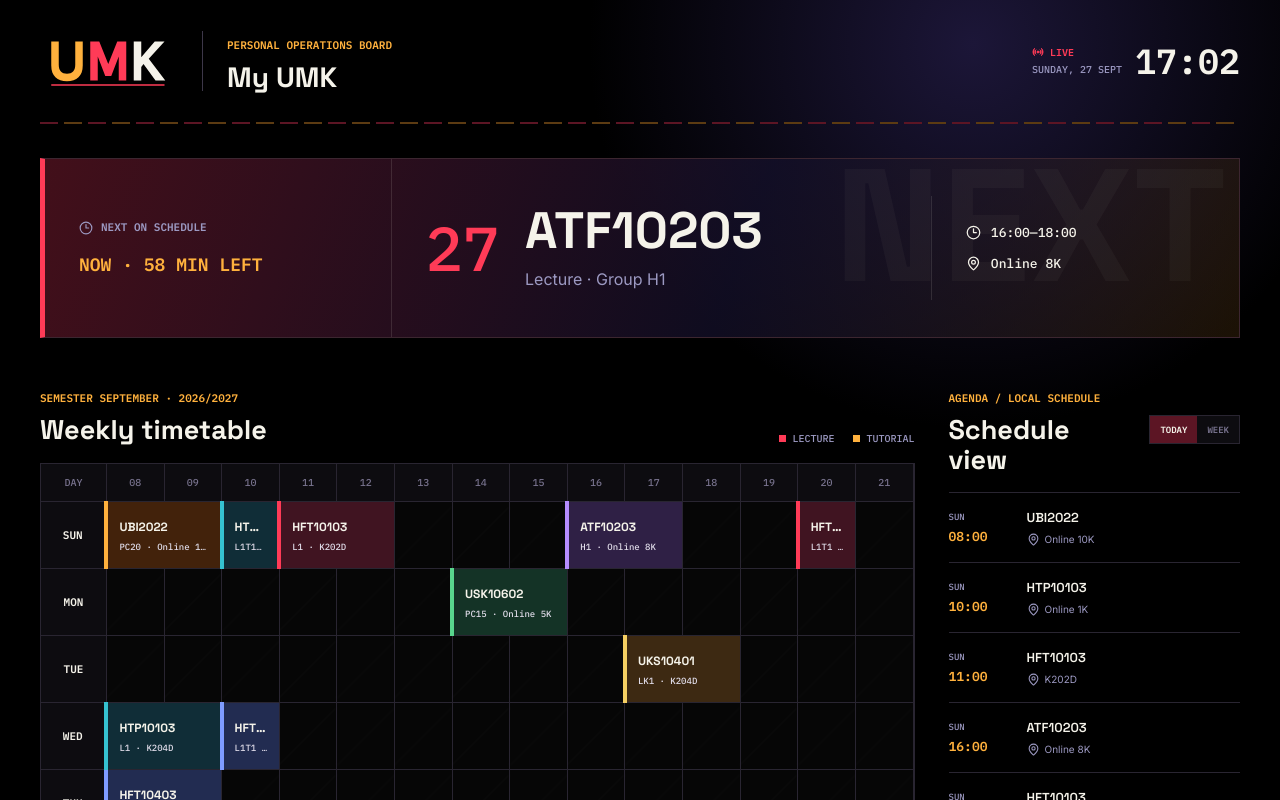
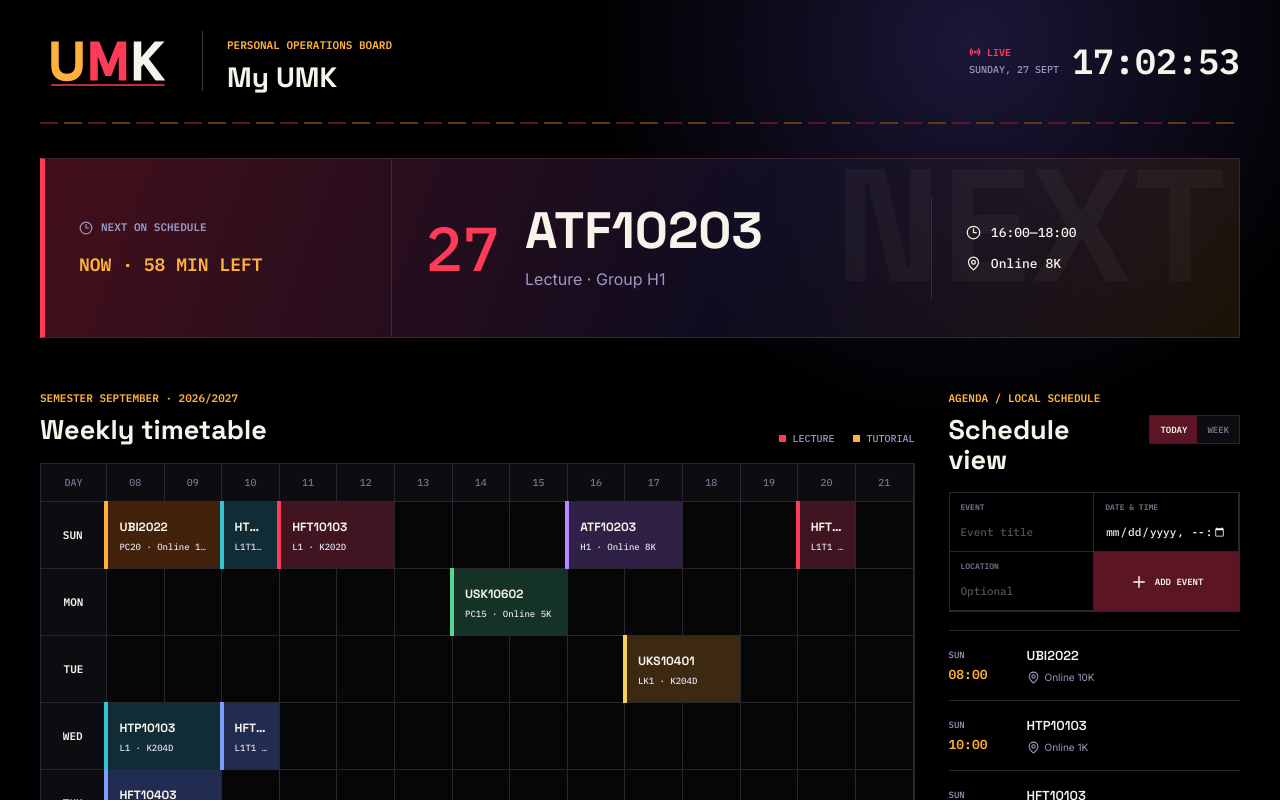
Before and after one commit to yongjern/UMKSystem, a Next.js app: page / in a window 1280 px wide. Shown: the top 800 px of the page. Built offline with nearby package versions, Linux system fonts and the light colour scheme; no server answers.

Commit message:
[core] Change CSS

```diff
--- a/src/components/dashboard.tsx
+++ b/src/components/dashboard.tsx
@@ -1,8 +1,8 @@
 "use client";
 
-import { ArrowRight, ArrowUpRight, BookOpen, BusFront, CalendarDays, Clock3, FileText, GraduationCap, MapPin, MessageCircle, MoonStar, Radio, Sparkles, Video, Wifi } from "lucide-react";
+import { ArrowRight, ArrowUpRight, BookOpen, BusFront, CalendarDays, Clock3, FileText, GraduationCap, MapPin, MessageCircle, MoonStar, Plus, Radio, Sparkles, Trash2, Video, Wifi } from "lucide-react";
 import Image from "next/image";
-import { useEffect, useState } from "react";
+import { type FormEvent, useEffect, useState } from "react";
 import { quickLinks, type QuickLink } from "@/data/links";
 import { busOperatingDays, busRoutes, type BusDirection } from "@/data/bus-schedule";
 import { classSchedule, dayNames, type ClassSession } from "@/data/schedule";
@@ -172,20 +172,67 @@ function BusSchedule({ now }: { now: Date }) {
 function Agenda({ now }: { now: Date }) {
   const [view, setView] = useState<"today" | "week">("today");
   const [events, setEvents] = useState<CalendarEvent[]>([]);
+  const [customEvents, setCustomEvents] = useState<CalendarEvent[]>([]);
   const [source, setSource] = useState<"google" | "seed">("seed");
+  const [title, setTitle] = useState("");
+  const [dateTime, setDateTime] = useState("");
+  const [location, setLocation] = useState("");
   useEffect(() => {
     fetch("/api/calendar").then((response) => response.json()).then((data: { events?: CalendarEvent[]; source?: "google" | "seed" }) => {
       if (data.events?.length) setEvents(data.events);
       if (data.source) setSource(data.source);
     }).catch(() => setSource("seed"));
+    try {
+      const savedEvents = window.localStorage.getItem("umk-custom-events");
+      if (savedEvents) setCustomEvents(JSON.parse(savedEvents) as CalendarEvent[]);
+    } catch {
+      setCustomEvents([]);
+    }
   }, []);
+
+  function saveCustomEvents(nextEvents: CalendarEvent[]) {
+    setCustomEvents(nextEvents);
+    window.localStorage.setItem("umk-custom-events", JSON.stringify(nextEvents));
+  }
+
+  function addCustomEvent(event: FormEvent<HTMLFormElement>) {
+    event.preventDefault();
+    if (!title.trim() || !dateTime) return;
+    const start = new Date(dateTime).toISOString();
+    saveCustomEvents([...customEvents, {
+      id: `custom-${crypto.randomUUID()}`,
+      title: title.trim(),
+      location: location.trim() || "No location",
+      start,
+      end: start,
+      allDay: false,
+    }]);
+    setTitle("");
+    setDateTime("");
+    setLocation("");
+  }
+
+  function removeCustomEvent(id: string) {
+    saveCustomEvents(customEvents.filter((event) => event.id !== id));
+  }
+
   const seedEvents = classSchedule.filter((session) => view === "week" || session.day === now.getDay()).map((session) => ({ id: `${session.day}-${session.start}-${session.code}`, title: session.code, location: session.mode, start: sessionDate(session, now).toISOString(), end: "", allDay: false }));
-  const visibleEvents = (source === "google" ? events : seedEvents).filter((event) => view === "week" || new Date(event.start).toDateString() === now.toDateString()).slice(0, 6);
+  const weekEnd = new Date(now);
+  weekEnd.setDate(now.getDate() + 7);
+  const visibleEvents = [...(source === "google" ? events : seedEvents), ...customEvents]
+    .filter((event) => view === "today" ? new Date(event.start).toDateString() === now.toDateString() : new Date(event.start) >= now && new Date(event.start) < weekEnd)
+    .sort((first, second) => new Date(first.start).getTime() - new Date(second.start).getTime());
   return (
     <section className="agenda" aria-labelledby="agenda-title">
       <div className="section-heading compact"><div><span className="eyebrow">AGENDA / {source === "google" ? "GOOGLE SYNC" : "LOCAL SCHEDULE"}</span><h2 id="agenda-title">Schedule view</h2></div><div className="view-toggle" aria-label="Agenda range"><button className={view === "today" ? "active" : ""} onClick={() => setView("today")}>TODAY</button><button className={view === "week" ? "active" : ""} onClick={() => setView("week")}>WEEK</button></div></div>
+      <form className="event-form" onSubmit={addCustomEvent}>
+        <label><span>EVENT</span><input type="text" value={title} onChange={(event) => setTitle(event.target.value)} placeholder="Event title" required /></label>
+        <label><span>DATE & TIME</span><input type="datetime-local" value={dateTime} onChange={(event) => setDateTime(event.target.value)} required /></label>
+        <label><span>LOCATION</span><input type="text" value={location} onChange={(event) => setLocation(event.target.value)} placeholder="Optional" /></label>
+        <button type="submit" title="Add event"><Plus size={18} /><span>ADD EVENT</span></button>
+      </form>
       <div className="agenda-list">
-        {visibleEvents.length ? visibleEvents.map((event) => { const start = new Date(event.start); return <div className="agenda-row" key={event.id}><time>{start.toLocaleDateString("en-MY", { weekday: "short" })}<strong>{start.toLocaleTimeString("en-MY", { hour: "2-digit", minute: "2-digit", hour12: false })}</strong></time><span><strong>{event.title}</strong><small><MapPin size={13} /> {event.location}</small></span></div>; }) : <p className="empty-agenda">No events scheduled for today.</p>}
+        {visibleEvents.length ? visibleEvents.map((event) => { const start = new Date(event.start); const isCustom = event.id.startsWith("custom-"); return <div className="agenda-row" key={event.id}><time>{start.toLocaleDateString("en-MY", { weekday: "short" })}<strong>{start.toLocaleTimeString("en-MY", { hour: "2-digit", minute: "2-digit", hour12: false })}</strong></time><span><strong>{event.title}</strong><small><MapPin size={13} /> {event.location}</small></span>{isCustom ? <button className="delete-event" onClick={() => removeCustomEvent(event.id)} title="Delete event" aria-label={`Delete ${event.title}`}><Trash2 size={15} /></button> : null}</div>; }) : <p className="empty-agenda">No events scheduled for this view.</p>}
       </div>
     </section>
   );
@@ -193,12 +240,12 @@ function Agenda({ now }: { now: Date }) {
 
 export function Dashboard() {
   const [now, setNow] = useState<Date | null>(null);
-  useEffect(() => { const update = () => setNow(new Date()); update(); const timer = window.setInterval(update, 60000); return () => window.clearInterval(timer); }, []);
+  useEffect(() => { const update = () => setNow(new Date()); update(); const timer = window.setInterval(update, 1000); return () => window.clearInterval(timer); }, []);
   const next = now ? getNextSession(now) : null;
   const showGoodNight = Boolean(now && next && isTomorrow(now, next.start));
   return (
     <main className="dashboard-shell">
-      <header className="site-header"><div className="brand-lockup"><Image src="/logo.svg" alt="Universiti Malaysia Kelantan" width={184} height={72} priority /><div><span>PERSONAL OPERATIONS BOARD</span><h1>My UMK</h1></div></div><div className="live-clock" aria-label="Current date and time"><span><Radio size={12} fill="currentColor" /> LIVE</span><strong>{now ? now.toLocaleTimeString("en-MY", { hour: "2-digit", minute: "2-digit", hour12: false }) : "--:--"}</strong><small>{now ? now.toLocaleDateString("en-MY", { weekday: "long", day: "2-digit", month: "short" }).toUpperCase() : "LOADING"}</small></div></header>
+      <header className="site-header"><div className="brand-lockup"><Image src="/logo.svg" alt="Universiti Malaysia Kelantan" width={184} height={72} priority /><div><span>PERSONAL OPERATIONS BOARD</span><h1>My UMK</h1></div></div><div className="live-clock" aria-label="Current date and time"><span><Radio size={12} fill="currentColor" /> LIVE</span><strong>{now ? now.toLocaleTimeString("en-MY", { hour: "2-digit", minute: "2-digit", second: "2-digit", hour12: false }) : "--:--:--"}</strong><small>{now ? now.toLocaleDateString("en-MY", { weekday: "long", day: "2-digit", month: "short" }).toUpperCase() : "LOADING"}</small></div></header>
       <div className="signal-divider" aria-hidden="true" />
       {showGoodNight ? <section className="next-class good-night" aria-labelledby="next-title"><div className="night-icon"><MoonStar size={38} /></div><div className="next-main"><h2 id="next-title">晚安，明天見。</h2></div></section> : <section className="next-class" aria-labelledby="next-title"><div className="next-status"><span className="eyebrow"><Clock3 size={14} /> NEXT ON SCHEDULE</span><strong>{now && next ? countdownLabel(now, next.start, next.end) : "CALCULATING"}</strong></div><div className="next-main"><span className="day-number">{next ? next.start.getDate().toString().padStart(2, "0") : "--"}</span><div><h2 id="next-title">{next?.session.code ?? "Loading schedule"}</h2><p>{next ? `${next.session.type} · Group ${next.session.group}` : "Semester September · Session 2026/2027"}</p></div></div><div className="next-meta"><span><Clock3 size={15} /> {next ? `${formatHour(next.session.start)}—${formatHour(next.session.end)}` : "--:--"}</span><span><MapPin size={15} /> {next?.session.mode ?? "Checking"}</span></div></section>}
       <div className="schedule-layout"><section className="timetable-section" aria-labelledby="timetable-title"><div className="section-heading"><div><span className="eyebrow">SEMESTER SEPTEMBER · 2026/2027</span><h2 id="timetable-title">Weekly timetable</h2></div><div className="legend"><span className="lecture-dot">LECTURE</span><span className="tutorial-dot">TUTORIAL</span></div></div><Timetable /></section>{now ? <Agenda now={now} /> : null}</div>
```
Also changed, not shown: src/app/globals.css.
